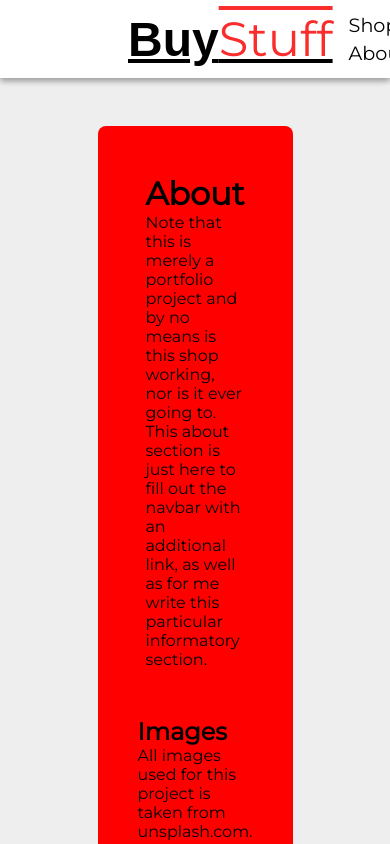
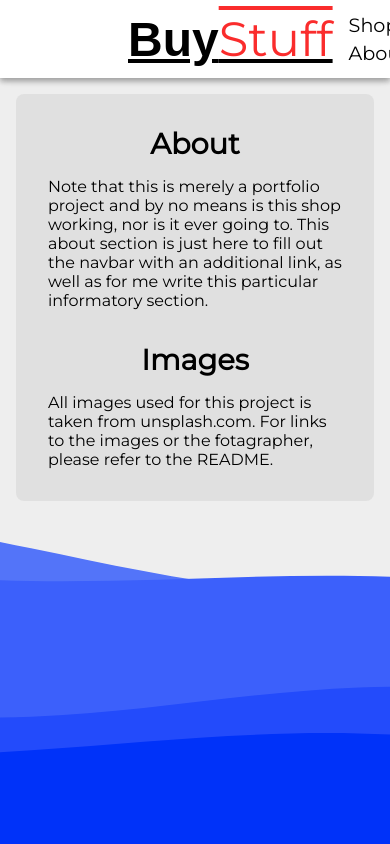
Before and after one commit to Nudd3/shopping-cart-old, a React (Create React App) app: page /about in a window 390 px wide. Shown: the top 844 px of the page. Built offline with nearby package versions, Linux system fonts and the light colour scheme; a web font is replaced by a local one.

Commit message:
Added same background to About as in Home. Also fixed the styling and responsiveness of the About page

```diff
--- a/src/App.scss
+++ b/src/App.scss
@@ -499,14 +499,6 @@ nav {
         }
       }
     }
-
-    .home-image {
-      min-width: 25%;
-      img {
-        width: 250px;
-        height: 75px;
-      }
-    }
   }
 }
 
@@ -518,6 +510,16 @@ nav {
   justify-content: center;
   padding-top: 3rem;
   padding-bottom: 3rem;
+  background-image: url('../public/images/home-background.svg');
+  background-repeat: no-repeat;
+  background-size: cover;
+  background-position: bottom;
+
+
+  @media (max-width: $small-screen) {
+    padding: 1rem;
+  }
+
   .about-info {
     width: 50%;
     display: flex;
@@ -525,8 +527,27 @@ nav {
     align-items: center;
     justify-content: center;
     gap: 3rem;
-    background-color: red;
+    background-color: rgba(141, 141, 141, 0.136);
     padding: 3rem;
     border-radius: 8px;
+
+    @media (max-width: $small-screen) {
+      width: 100%;
+      padding: 2rem;
+      gap: 2rem;
+    }
+
+    .about-about, .about-images {
+      width: 100%;
+      display: flex;
+      flex-direction: column;
+      justify-content: center;
+      align-items: center;
+      gap: 1rem;
+
+      h2 {
+        font-size: 1.8rem;
+      }
+    }
   }
 }
--- a/src/pages/About.js
+++ b/src/pages/About.js
@@ -2,8 +2,8 @@ export const About = () => {
   return (
     <div className='about'>
       <div className='about-info'>
-        <div>
-          <h1>About</h1>
+        <div className='about-about'>
+          <h2>About</h2>
           <p>
             Note that this is merely a portfolio project and by no means is this
             shop working, nor is it ever going to. This about section is just
@@ -11,7 +11,7 @@ export const About = () => {
             me write this particular informatory section.
           </p>
         </div>
-        <div>
+        <div className='about-images'>
           <h2>Images</h2>
           <p>
             All images used for this project is taken from unsplash.com. For
```
